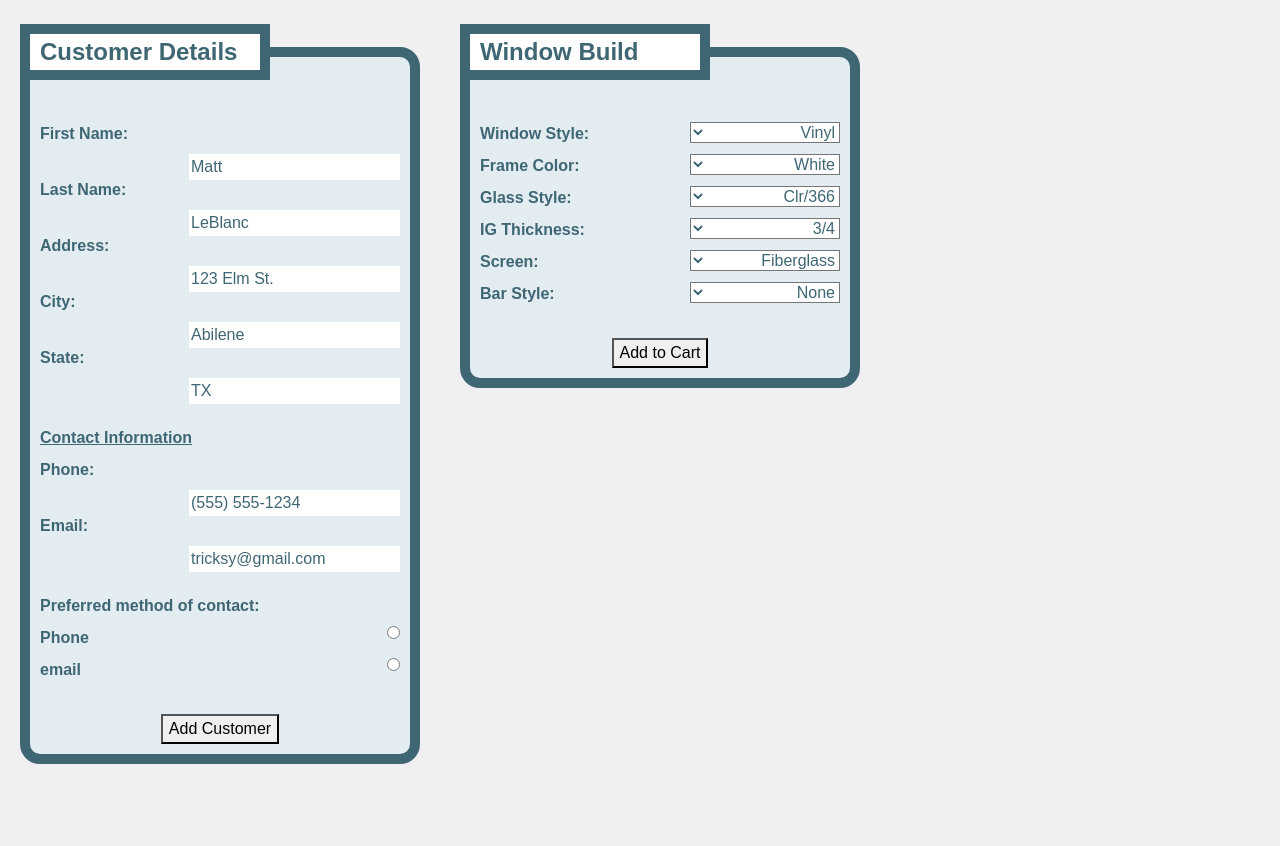
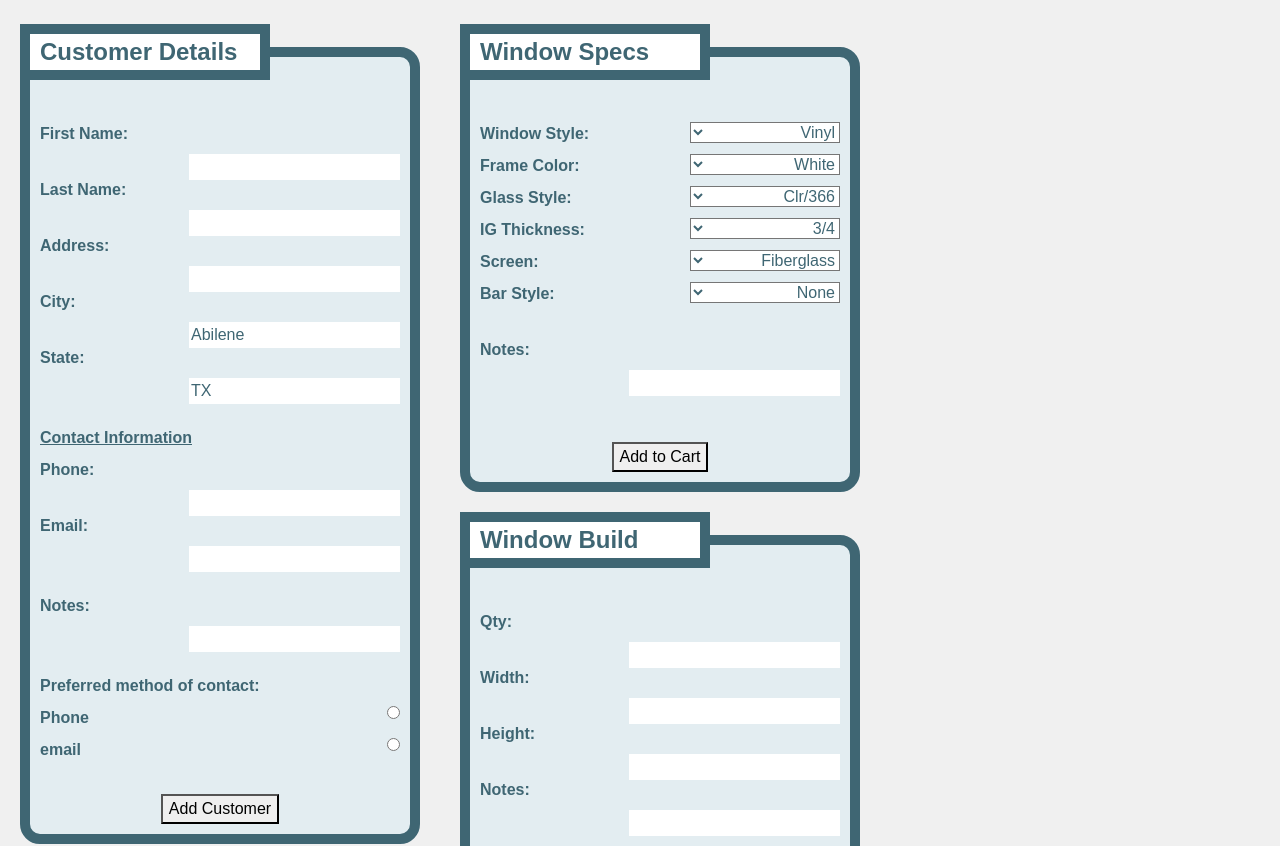
Before and after one commit to FrostyDesigner/WindowBuilder, a website: page index.html in a window 1280 px wide. Shown: the part 144-990 px from the top of the page. Drawn offline with nearby package versions, Linux system fonts and the light colour scheme; files whose address does not match are found by name.

Commit message:
Window Specs

```diff
--- a/index.html
+++ b/index.html
@@ -46,8 +46,8 @@
 
     </div>
 
+    <nav class="navbar navbar-expand-sm navbar-dark">
 
-    <nav class="navbar navbar-expand-sm navbar-dark">
       <div class="container">
 
         <button class="navbar-toggler ml-auto" type="button" data-toggle="collapse" data-target="#nucampNavbar">
@@ -92,15 +92,15 @@
       <br>
       <LABEL for="name_first">First Name: </LABEL>
       <br>
-      <INPUT type="text" id="name_first" value="Matt">
+      <INPUT type="text" id="name_first" value="">
       <br>
       <LABEL for="name_last">Last Name: </LABEL>
       <br>
-      <INPUT type="text" id="name_last" value="LeBlanc">
+      <INPUT type="text" id="name_last" value="">
       <br>
       <LABEL for="address">Address: </LABEL>
       <br>
-      <INPUT type="text" id="address" value="123 Elm St.">
+      <INPUT type="text" id="address" value="">
       <br>
       <LABEL for="city">City: </LABEL>
       <br>
@@ -117,11 +117,16 @@
       <br>
       <LABEL for="phone">Phone: </LABEL>
       <br>
-      <INPUT type="text" id="phone" value="(555) 555-1234">
+      <INPUT type="text" id="phone" value="">
       <br>
       <LABEL for="email">Email: </LABEL>
       <br>
-      <INPUT type="text" id="email" value="tricksy@gmail.com">
+      <INPUT type="text" id="email" value="">
+      <br>
+      <br>
+      <LABEL for="contactnotes">Notes: </LABEL>
+      <br>
+      <INPUT type="text" id="contactnotes" value="">
       <br>
       <br>
 
@@ -143,7 +148,7 @@
     clear float left and adds break line-->
 
     <fieldset class="align-center">
-      <legend>Window Build</legend>
+      <legend>Window Specs</legend>
       <br>
       <div class="slidecontainer">
         <label for="windowStyle">Window Style: </label>
@@ -198,8 +203,45 @@
         </select>
         <br>
         <br>
+        <LABEL for="specnotes">Notes: </LABEL>
+        <br>
+        <INPUT type="text" id="specnotes" value="">
+        <br>
+        <br>
+        <br>
+
+
         <button class="img-center" type="button" onclick="addToCart()">Add to Cart</button>
       </div>
+    </fieldset>
+
+    <fieldset class="align-center">
+
+      <legend>Window Build</legend>
+      <br>
+      <LABEL for="qty">Qty: </LABEL>
+      <br>
+      <INPUT type="text" id="qty" value="">
+      <br>
+      <LABEL for="window_width">Width: </LABEL>
+      <br>
+      <INPUT type="text" id="window_width" value="">
+      <br>
+      <LABEL for="window_height">Height: </LABEL>
+      <br>
+      <INPUT type="text" id="window_height" value="">
+      <br>
+
+
+
+
+      <LABEL for="window_notes">Notes: </LABEL>
+      <br>
+      <INPUT type="text" id="window_notes" value="">
+      <br>
+      <br>
+      <br>
+      <button class="img-center" type="button" onclick="addCustomerToDatabase()">Add Window</button>
     </fieldset>
   </FORM>
 
```
